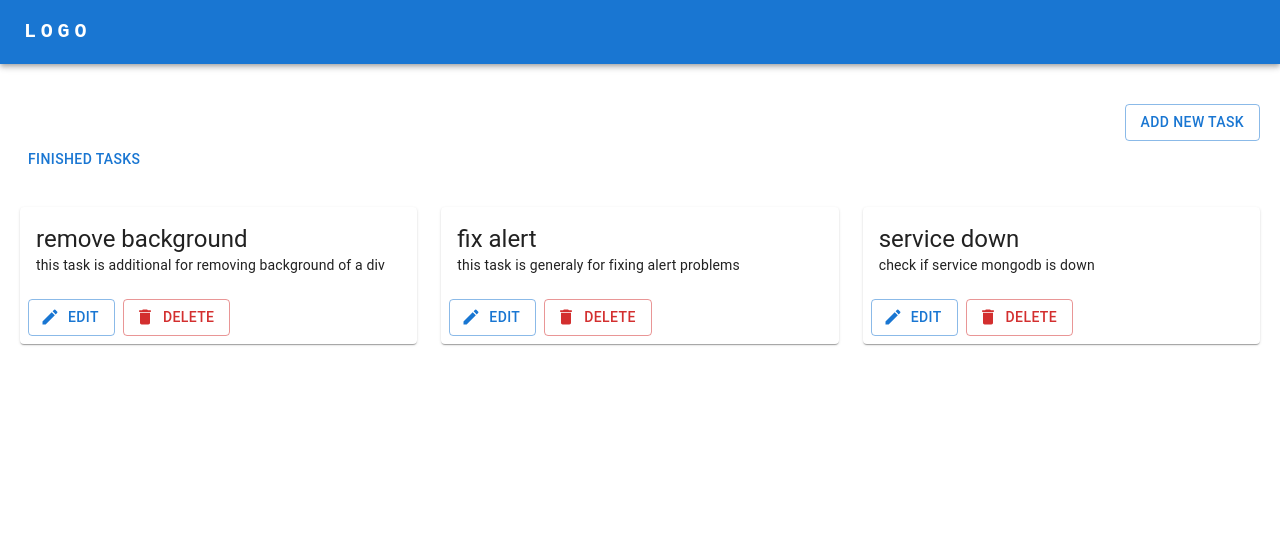
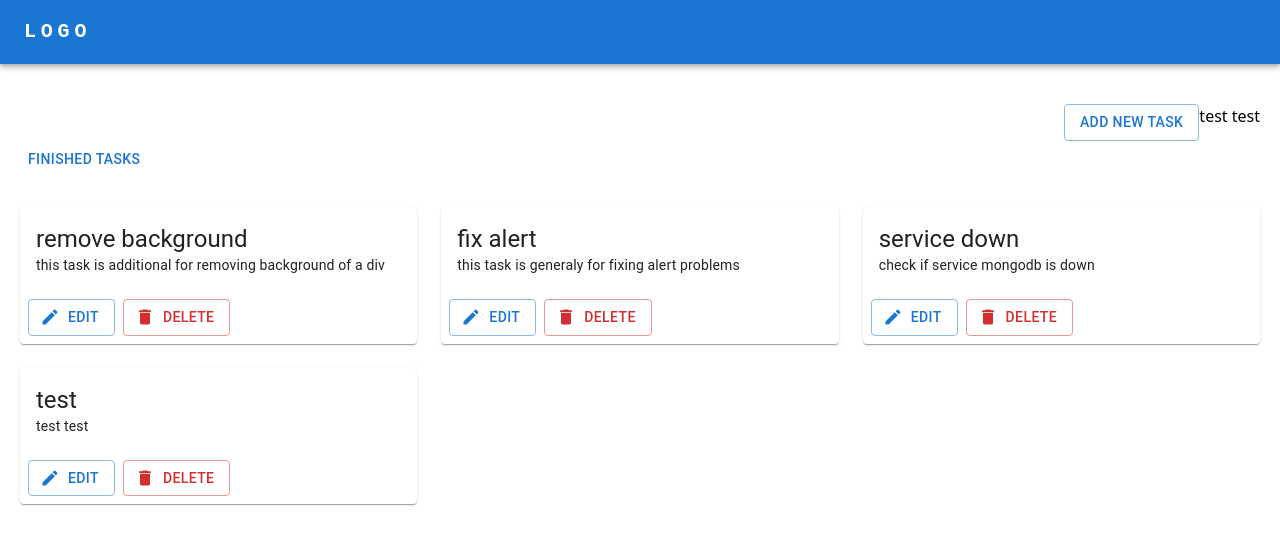
Before and after one commit to naaoufal/tasks-project, a Next.js app: page / in a window 1280 px wide. Shown: the top 544 px of the page. Built offline with nearby package versions, Linux system fonts and the light colour scheme; data requests are answered from the project's data file.

Commit message:
add some edits

```diff
--- a/db.json
+++ b/db.json
@@ -65,6 +65,12 @@
       "title": "test done",
       "desc": "this is done",
       "status": "Completed"
+    },
+    {
+      "id": 207137360.56130248,
+      "title": "test",
+      "desc": "test test",
+      "status": "Pending"
     }
   ]
 }
--- a/src/app/pages/Home/page.tsx
+++ b/src/app/pages/Home/page.tsx
@@ -184,6 +184,7 @@ export default function Home() {
                              color="primary"
                             onClick={handleOpen}
                         >Add new task</Button>
+                        <text>test test</text>
                     </Grid>
                     <Button onClick={() => router.push("/finishedTasks")}>Finished Tasks</Button>
                 </div>
```
